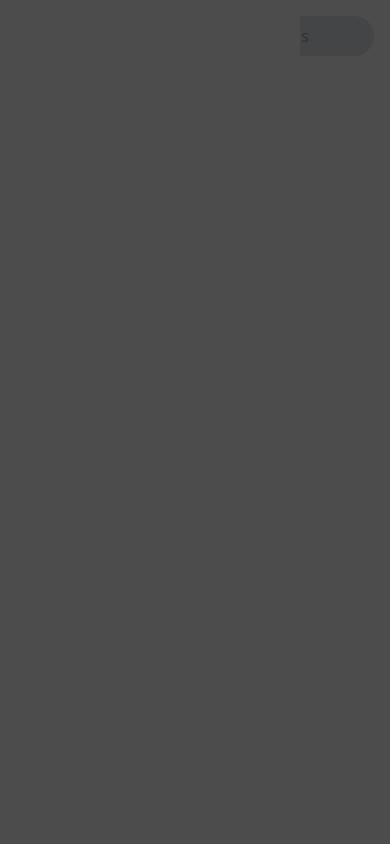
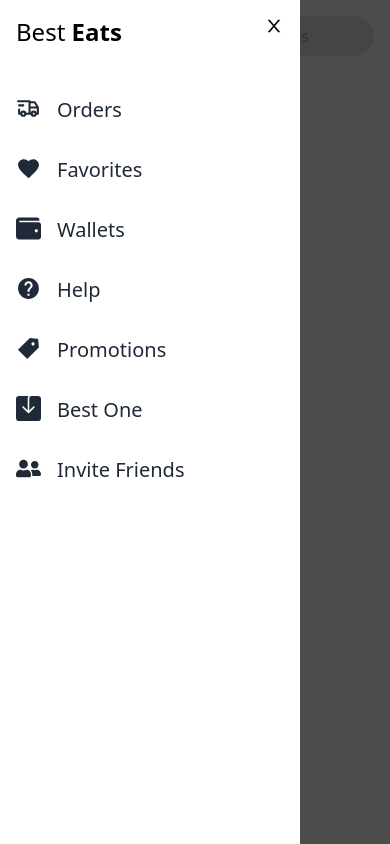
Before and after one commit to Adit0507/Tailwind-Food-website, a React (Create React App) app: page / in a window 390 px wide. Built offline with nearby package versions, Linux system fonts and the light colour scheme.

Commit message:
Working on Mobile Menu

```diff
--- a/src/components/Navbar.jsx
+++ b/src/components/Navbar.jsx
@@ -1,8 +1,13 @@
-import React from "react";
-import { AiOutlineMenu, AiOutlineSearch } from "react-icons/ai";
-import {BsFillCartFill} from "react-icons/bs";
+import React, {useState} from "react";
+import { AiOutlineMenu, AiOutlineSearch, AiOutlineClose, AiFillTag } from "react-icons/ai";
+import { TbTruckDelivery } from "react-icons/tb";
+import { BsFillCartFill, BsFillSaveFill } from "react-icons/bs";
+import {MdFavorite, MdHelp} from "react-icons/md";
+import {FaWallet, FaUserFriends} from "react-icons/fa";
 
 const Navbar = () => {
+  const [nav, setNav] = useState(false);
+
   return (
     <div className="max-w-[1640px] mx-auto flex justify-between items-center p-4">
       <div className="flex items-center">
@@ -20,13 +25,18 @@ const Navbar = () => {
       </div>
 
       {/* Search Bar  */}
-      <div className='bg-gray-200 rounded-full flex items-center px-2 w-[200px] sm:w-[400px] lg:w-[500px]'>
+      <div className="bg-gray-200 rounded-full flex items-center px-2 w-[200px] sm:w-[400px] lg:w-[500px]">
         <AiOutlineSearch size={25} />
-        <input className="bg-transparent p-2 w-full focus:outline-none" type="text" placeholder='Search foods' />
+        <input
+          className="bg-transparent p-2 w-full focus:outline-none"
+          type="text"
+          placeholder="Search foods"
+        />
       </div>
       {/* Cart Button */}
       <button className="bg-black text-white hidden md:flex items-center py-2">
-        <BsFillCartFill size={20} className='mr-2' />Cart
+        <BsFillCartFill size={20} className="mr-2" />
+        Cart
       </button>
 
       {/* Mobile Menu  */}
@@ -34,13 +44,48 @@ const Navbar = () => {
       {/* Overlay  */}
       <div className="bg-black/70 fixed w-full h-screen z-10 top-0 left-0"></div>
 
-    {/* Side drawer menu */}
-      <div className="fixed top-0 left-0 w-[300px] h-screen bg-white">
-
+      {/* Side drawer menu */}
+      <div className="fixed top-0 left-0 w-[300px] h-screen bg-white z-10 duration-300">
+        <AiOutlineClose
+          size={20}
+          className="absolute right-4 top-4 cursor-pointer"
+        />
+        <h2 className="text-2xl p-4">
+          Best <span className="font-bold">Eats</span>{" "}
+        </h2>
+        <nav>
+          <ul className="flex flex-col p-4 text-gray-800">
+            <li className="text-xl py-4 flex">
+              <TbTruckDelivery size={25} className="mr-4" />
+              Orders
+            </li>
+            <li className="text-xl py-4 flex">
+              <MdFavorite size={25} className="mr-4" />
+              Favorites
+            </li>
+            <li className="text-xl py-4 flex">
+              <FaWallet size={25} className="mr-4" />
+              Wallets
+            </li>
+            <li className="text-xl py-4 flex">
+              <MdHelp size={25} className="mr-4" />
+              Help
+            </li>
+            <li className="text-xl py-4 flex">
+              <AiFillTag size={25} className="mr-4" />
+              Promotions
+            </li>
+            <li className="text-xl py-4 flex">
+              <BsFillSaveFill size={25} className="mr-4" />
+              Best One
+            </li>
+            <li className="text-xl py-4 flex">
+              <FaUserFriends size={25} className="mr-4" />
+              Invite Friends
+            </li>
+          </ul>
+        </nav>
       </div>
-
-
-
     </div>
   );
 };
```
